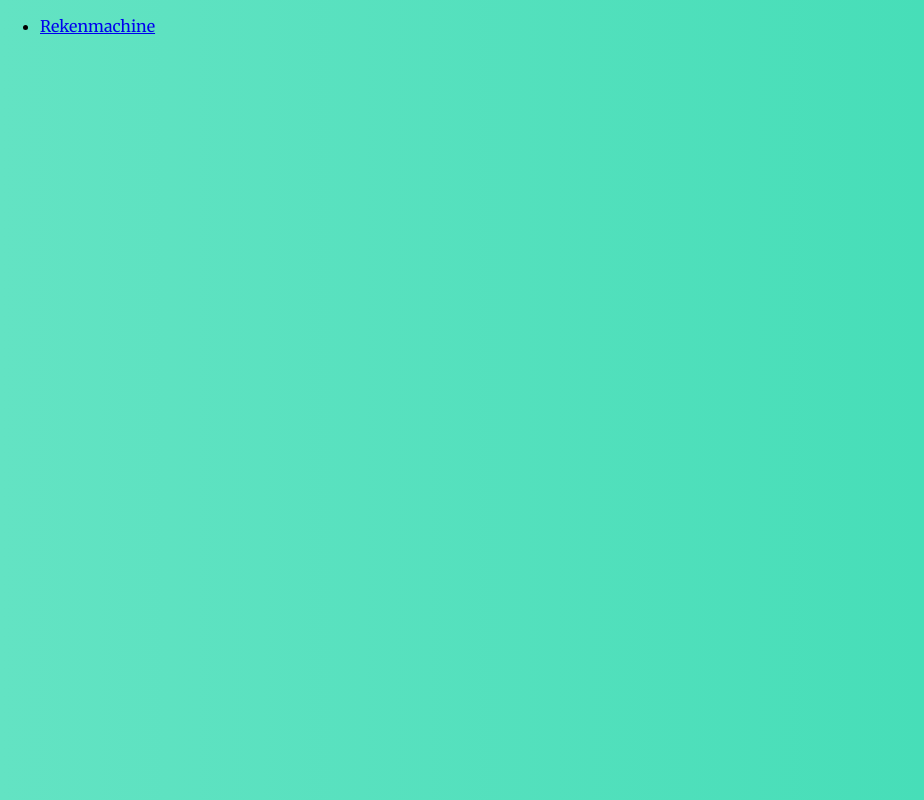
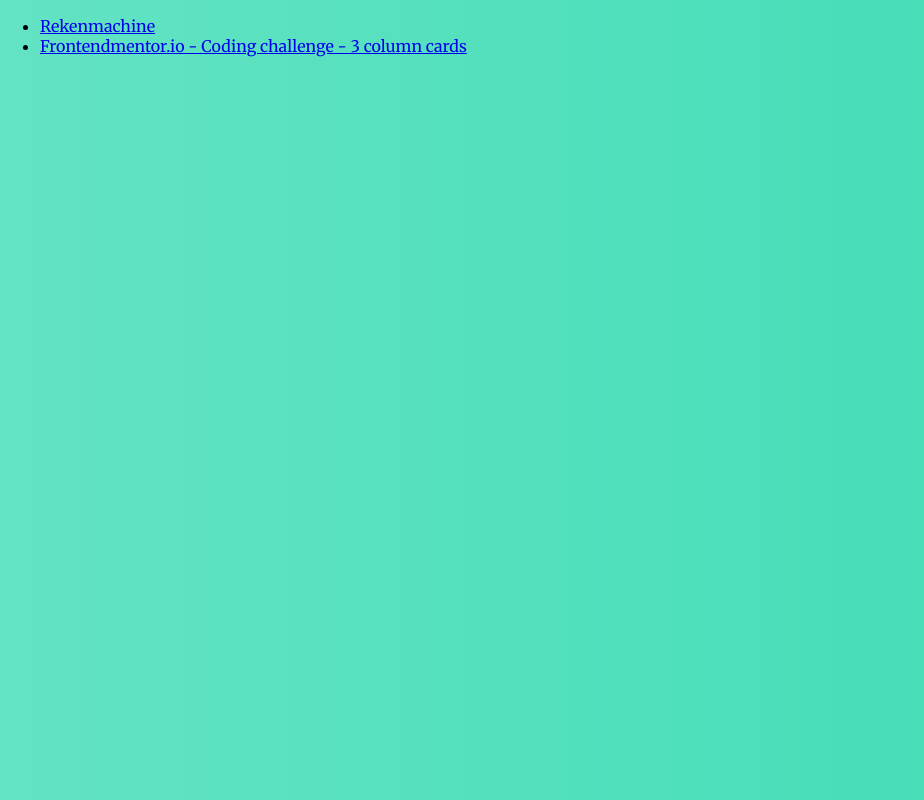
Before and after one commit to bobdijs/bobdijs.github.io, a plain HTML site: page index.html in a window 1280 px wide. Shown: the whole page, without its empty margins (0-924 px from the left). Drawn offline with Linux system fonts and the light colour scheme.

Commit message:
Update index.html

```diff
--- a/index.html
+++ b/index.html
@@ -9,6 +9,7 @@
 <body>
 <ul>
   <li><a href="./calculator/">Rekenmachine</a></li>
+  <li><a href="./fm-challenges/3-col-cards/index.html">Frontendmentor.io - Coding challenge - 3 column cards</a></li>
 </ul>
 </body>
 </html>
```
